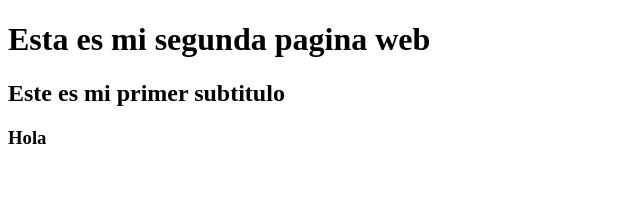
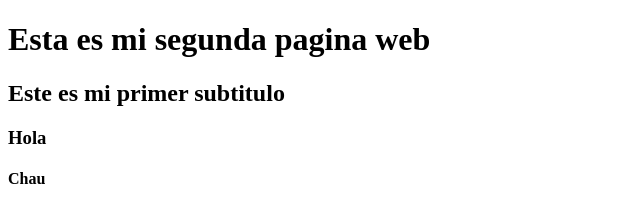
Before and after one commit to matiasgimenezagustin/pueba-TN-intensivo, a plain HTML site: page index.html in a window 1280 px wide. Shown: the full height of the page, 0-640 px from the left. Drawn offline with Linux system fonts and the light colour scheme.

Commit message:
Creo mi primer h4

```diff
--- a/index.html
+++ b/index.html
@@ -10,5 +10,6 @@
     <h1>Esta es mi segunda pagina web</h1>
     <h2>Este es mi primer subtitulo</h2>
     <h3>Hola</h3>
+    <h4>Chau</h4>
 </body>
 </html>
```
